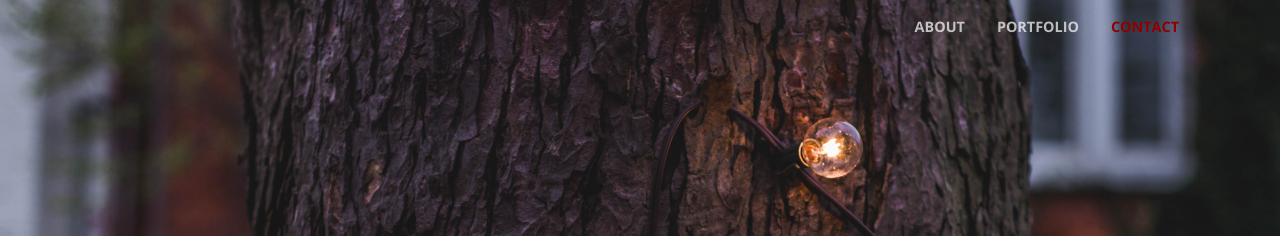
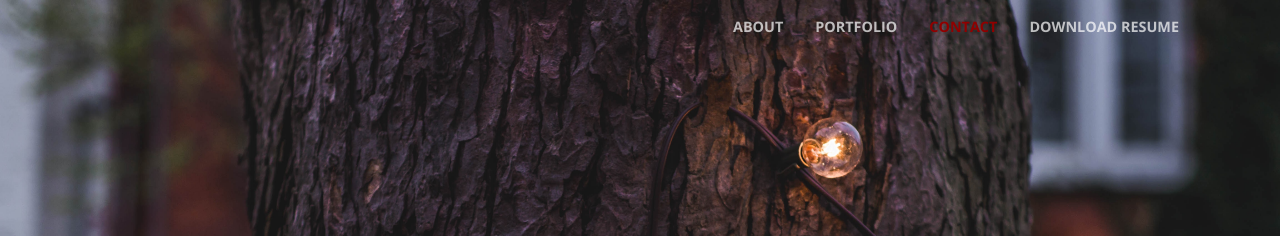
Before and after one commit to Feazan/Feazan.github.io, a plain HTML site: page index.html in a window 1280 px wide. Shown: the top 236 px of the page. Drawn offline with nearby package versions, Linux system fonts and the light colour scheme.

Commit message:
Added resume file download link

```diff
--- a/index.html
+++ b/index.html
@@ -45,6 +45,9 @@
             </li>
             <li class="nav-item">
               <a class="nav-link js-scroll-trigger" href="#contact">Contact</a>
+            </li>
+            <li class="nav-item">
+              <a class="nav-link js-scroll-trigger" href="./data/Feazan Yaseen Resume.pdf" view target="_blank">Download Resume</a>
             </li>
           </ul>
         </div>
```
Also changed, not shown: 1 other file.
